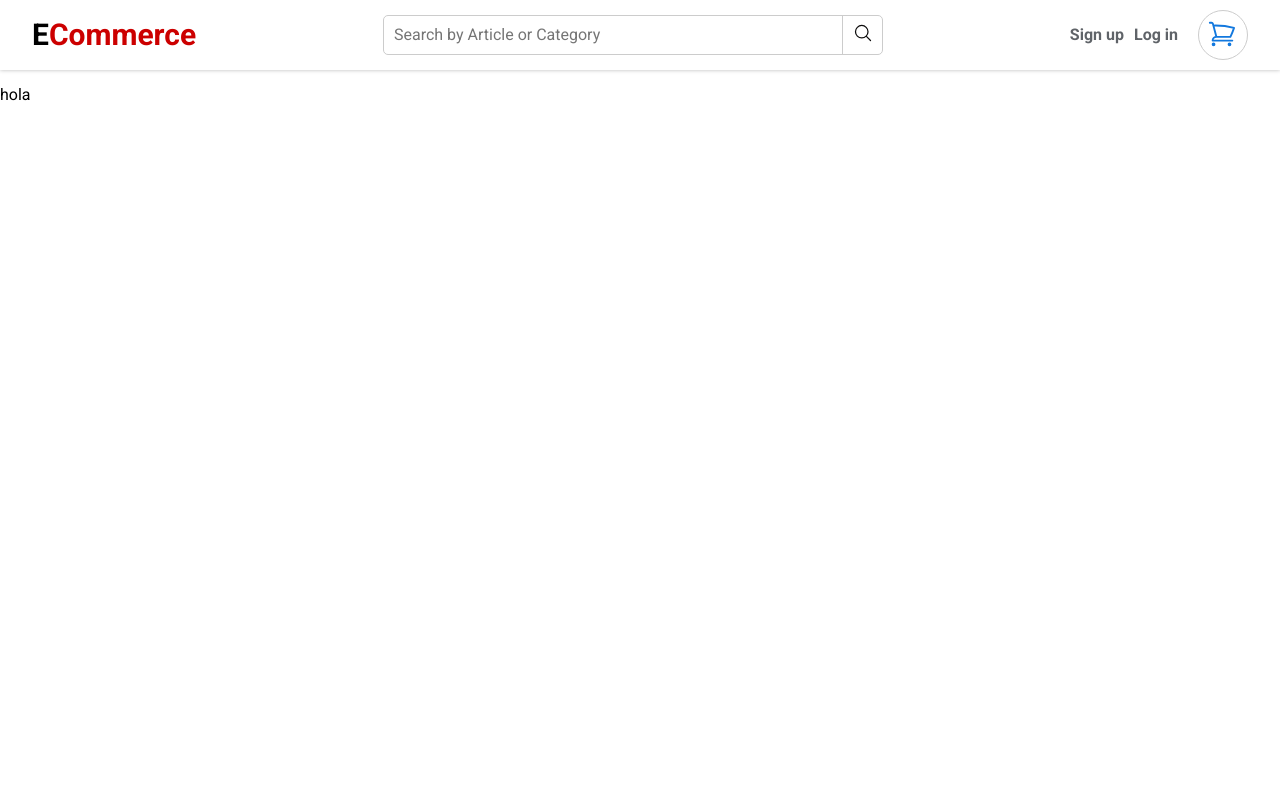
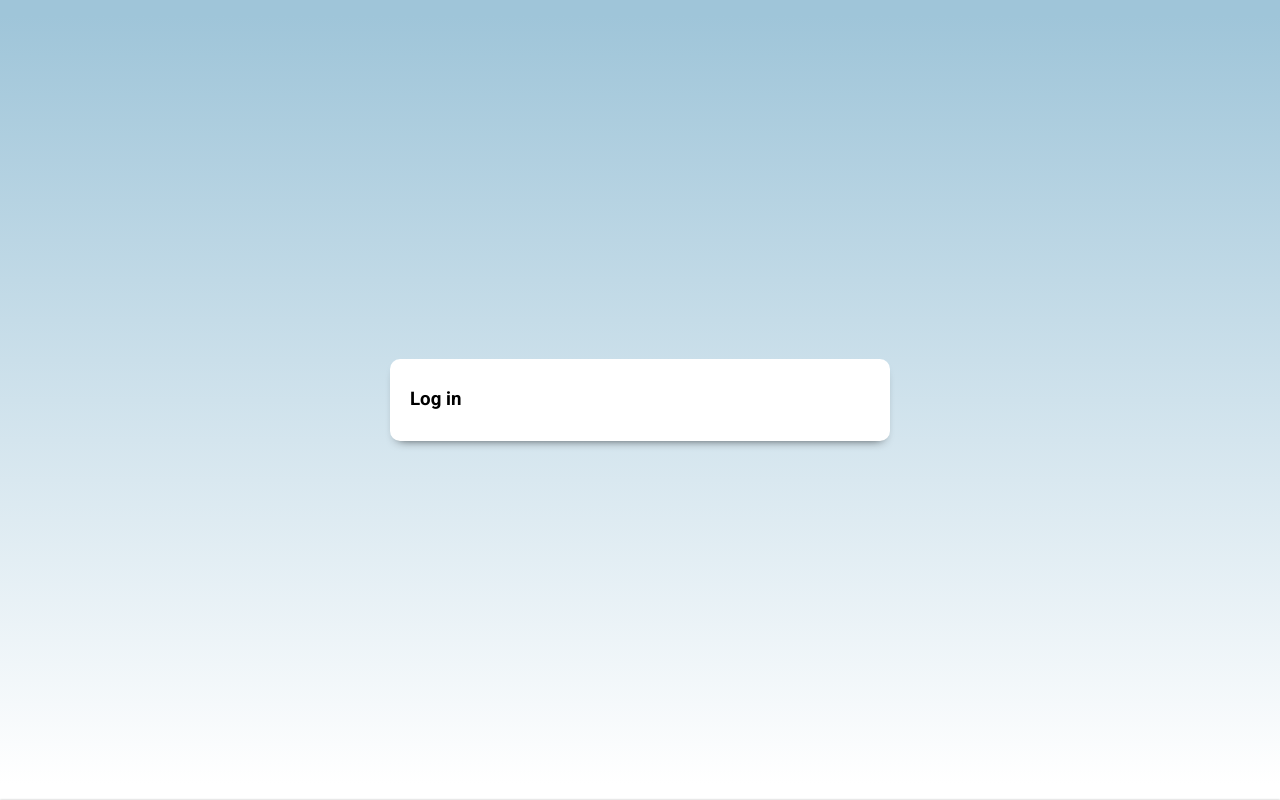
Before and after one commit to ChrisHuila/ecommerce-next-typeScript, a Next.js app: page /login in a window 1280 px wide. Shown: the top 800 px of the page. Built offline with nearby package versions, Linux system fonts and the light colour scheme.

Commit message:
margin bottom to the highlighted prod.

```diff
--- a/app/(auth)/login/page.tsx
+++ b/app/(auth)/login/page.tsx
@@ -1,8 +1,15 @@
+"use client"
+import { useState} from "react";
+
 
 const Login = () => {
     return (
         <main className="minvh">
-            <p>hola</p>
+            <div className="user_form">
+                <div className="form-container">
+                    <h3>Log in</h3>
+                </div>
+            </div>
         </main>
       );
 }
--- a/app/globals.css
+++ b/app/globals.css
@@ -354,6 +354,9 @@ a {
     color: #2d6eaf;
 }
 /* ==========HIGHLIGHTED PRODUCT======= */
+.highlighted-products_container{
+    margin-bottom: 10rem;
+}
 .HighlightedProducts {
     margin-top: 3rem;
 }
@@ -465,13 +468,29 @@ a {
     align-items: center;
     gap: 0.5rem;
 }
-
+/* ==========AUTH =============== */
+.user_form{
+    background: rgb(159,197,217);
+    background: linear-gradient(180deg, rgba(159,197,217,1) 2%, rgba(255,255,255,1) 98%);
+    height: 100vh;
+    min-height: 600px;
+    display: flex;
+    align-items: center;
+    justify-content: center;
+}
+.form-container{
+    padding: 3rem 2rem;
+    max-width: 500px;
+    width: 95%;
+    background-color: #fff;
+    border-radius: 10px;
+    box-shadow: 0px 6px 11px -8px rgba(0,0,0,0.9);
+}
 /* ==========FOOTER============ */
 .footer {
     background-color: #34383a;
     box-shadow: 0px 0px 2px 0px rgba(0, 0, 0, 0.284);
     padding-top: 5rem;
-    margin-top: 10rem;
 }
 .footer-box {
     display: grid;
--- a/app/layout.tsx
+++ b/app/layout.tsx
@@ -1,4 +1,3 @@
-import Header from "@/components/layout/Header";
 import ProductsProvaider from "@/context/productsContext";
 
 import "./normalize.css";
@@ -21,7 +20,6 @@ export default function RootLayout({ children }: { children: React.ReactNode })
         <html lang="en">
             <body className={roboto.className}>
                 <ProductsProvaider>
-                    <Header />
                     {children}
                     <Footer />
                 </ProductsProvaider>
--- a/app/page.tsx
+++ b/app/page.tsx
@@ -1,9 +1,12 @@
 import Notification from "@/components/layout/Notification";
 import GetHighlightedProducts from "@/components/products/GetHighlightedProducts";
+import Header from "@/components/layout/Header";
 import UploadProductTest from "@/components/mock/UploadProductTest";
 
 export default function Home() {
     return (
+        <>
+            <Header />
             <main className="minvh">
                 {/* <UploadProductTest /> */}
 
@@ -11,5 +14,7 @@ export default function Home() {
                 <GetHighlightedProducts />
                 <Notification />
             </main>
+        </>
+
     );
 }
--- a/components/products/GetHighlightedProducts.tsx
+++ b/components/products/GetHighlightedProducts.tsx
@@ -13,7 +13,7 @@ const getProductsFire = async (category: string) => {
 const GetHighlightedProducts = async () => {
     const [clothing, technology] = await Promise.all([getProductsFire("clothing"), getProductsFire("technology")]);
     return (
-        <>
+        <div className="highlighted-products_container">
             <HighlightedProducts
                 products={clothing}
                 category={"clothing"}
@@ -23,7 +23,9 @@ const GetHighlightedProducts = async () => {
                 products={technology}
                 category={"technology"}
             />
-        </>
+
+        </div>
+
     );
 };
 
```
Lines whose indentation alone changed are shown as unchanged.
